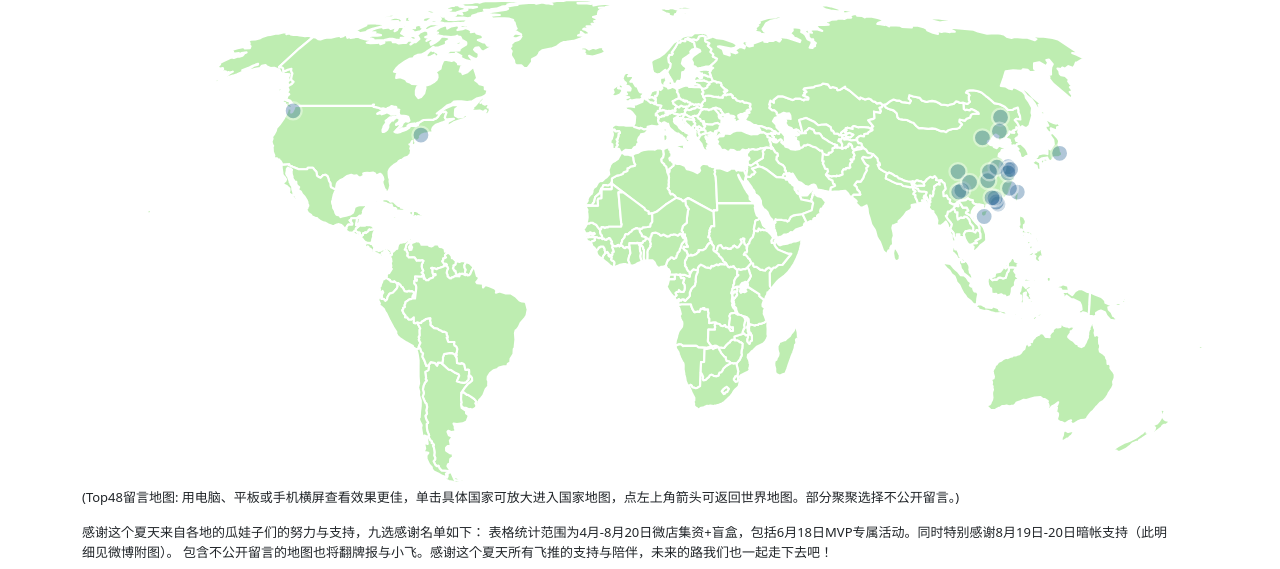
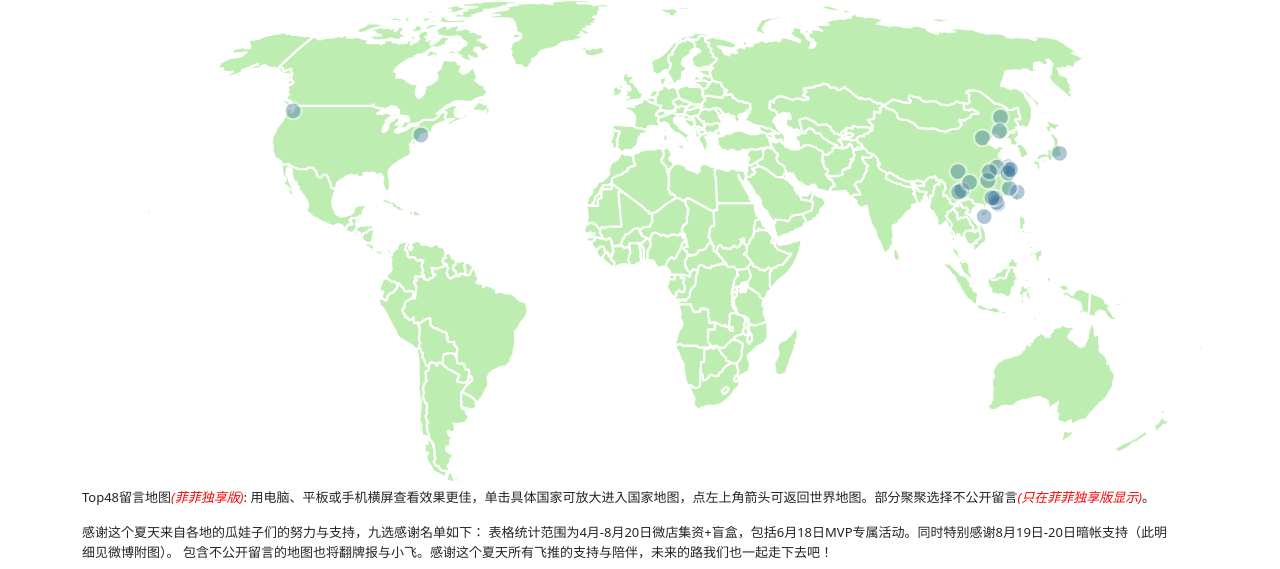
Before and after one commit to 123lostcontrol/llf-private, a plain HTML site: page index.html in a window 1280 px wide. Shown: the top 569 px of the page. Drawn offline with Linux system fonts and the light colour scheme.

Commit message:
Add notes for private version

```diff
--- a/css/custom.css
+++ b/css/custom.css
@@ -6,7 +6,7 @@
 	color: #0d6efd;
 }
 
-.tt_custom_sm p i {
+.tt_custom_sm p i, #note p i {
 	color: red;
 }
 
--- a/index.html
+++ b/index.html
@@ -19,7 +19,7 @@
       <div class="row">
         <div id="map"></div>
         <div class="row text-center" id="note">
-          <p>(Top48留言地图: 用电脑、平板或手机横屏查看效果更佳，单击具体国家可放大进入国家地图，点左上角箭头可返回世界地图。部分聚聚选择不公开留言。)</p>
+          <p>Top48留言地图<i>(菲菲独享版)</i>: 用电脑、平板或手机横屏查看效果更佳，单击具体国家可放大进入国家地图，点左上角箭头可返回世界地图。部分聚聚选择不公开留言<i>(只在菲菲独享版显示)</i>。</p>
           <p>感谢这个夏天来自各地的瓜娃子们的努力与支持，九选感谢名单如下：
        表格统计范围为4月-8月20日微店集资+盲盒，包括6月18日MVP专属活动。同时特别感谢8月19日-20日暗帐支持（此明细见微博附图）。
        包含不公开留言的地图也将翻牌报与小飞。感谢这个夏天所有飞推的支持与陪伴，未来的路我们也一起走下去吧！</p>
```
